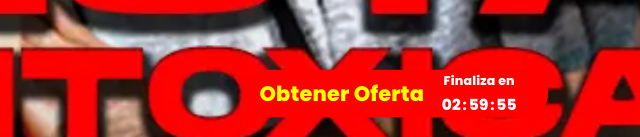
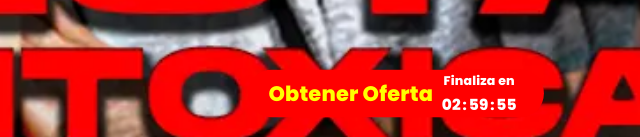
Before and after one commit to frederickcorredor/shilahitlanding, a plain HTML site: page index.html in a window 1280 px wide. Shown: the part 663-800 px from the top of the page, 244-884 px from the left. Drawn offline with Linux system fonts and the light colour scheme.

Commit message:
Update index.html

```diff
--- a/index.html
+++ b/index.html
@@ -33,7 +33,7 @@
     .btn:hover{background:var(--red-dark);transform:translateY(-1px)}
     .btn.outline{background:transparent;border:1px solid #ffffff33;animation:none}
     .contenedorbtn{display:flex;justify-content:center;margin-top:-20px;margin-bottom:-20px}
-    .contenedorbtn .btn{position: fixed;bottom: 0px; justify-content: center; background-color: red; gap: 2px;padding:0px;max-width:350px;
+    .contenedorbtn .btn{position: fixed;bottom: 0px; justify-content: center; background-color: red; gap: 2px;padding:0px;max-width:340px;
       span{
         color:yellow;
         font-size: 24px;
@@ -101,7 +101,7 @@
     #totalsBox{grid-template-columns: 1fr 1fr !important;justify-items: center;}
 
 
-    .timer{display:flex;gap:0px;justify-content:center;align-items: center;flex-wrap: wrap;width: 35%;}
+    .timer{display:flex;gap:0px;justify-content:center;align-items: center;flex-wrap: wrap;width: 30%;}
     .timer .box{padding:2px;display: flex;flex-wrap: wrap;justify-content: center;align-items: center;}
 
     @media (max-width:980px){
```
